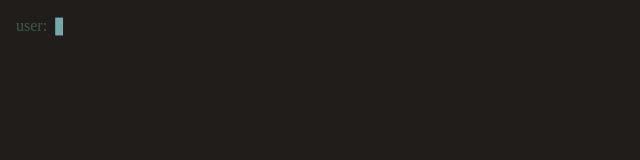
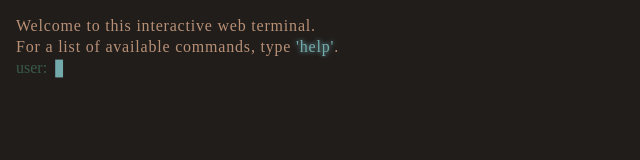
Before and after one commit to DarcyManoel/Web-CLI, a plain HTML site: page index.html in a window 1280 px wide. Shown: the whole page, without its empty margins (0-640 px from the left). Drawn offline with Linux system fonts and the light colour scheme.

Commit message:
Create landing terminal state

```diff
--- a/scripts.js
+++ b/scripts.js
@@ -2,12 +2,14 @@ const INPUT=document.getElementById(`input`)
 const INPUT_REFLECTION=document.getElementById(`input-reflection`)
 const TERMINAL=document.getElementById(`terminal`)
 let data={}
+terminalUpdate(0,`<p class="feedback-landing">Welcome to this interactive web terminal.</p>`)
+terminalUpdate(0,`<p class="feedback-landing">For a list of available commands, type <span class="command" onclick="terminalUpdate(1,this.innerHTML);COMMANDS.help.function(this.innerHTML)">'help'</span>.</p>`)
 function submitCommand(key){
 	INPUT.value=``
 	INPUT_REFLECTION.innerHTML=``
 	document.getElementById(`command-prefix`).innerHTML=`user:`
 	terminalUpdate(1,key)
-	const FEEDBACK_LOST=`<p><span class="feedback-lost">Command not found. For a list of commands, type <span class="command" onclick="COMMANDS.help.function(this.innerHTML)">'help'</span>.</p>`
+	const FEEDBACK_LOST=`<p><span class="feedback-lost">Command not found. For a list of commands, type <span class="command" onclick="terminalUpdate(1,this.innerHTML);COMMANDS.help.function(this.innerHTML)">'help'</span>.</p>`
 	COMMANDS[key]
 		?COMMANDS[key].function()
 		:COMMANDS[commandsDirectory]
--- a/styles.css
+++ b/styles.css
@@ -73,6 +73,9 @@ td:first-child{
 	color:#B89076;
 	margin:1em;
 }
+.feedback-landing{
+	color:#B89076;
+}
 .feedback:has(.feedback-lost){
 	margin:0 !important;
 }
```
